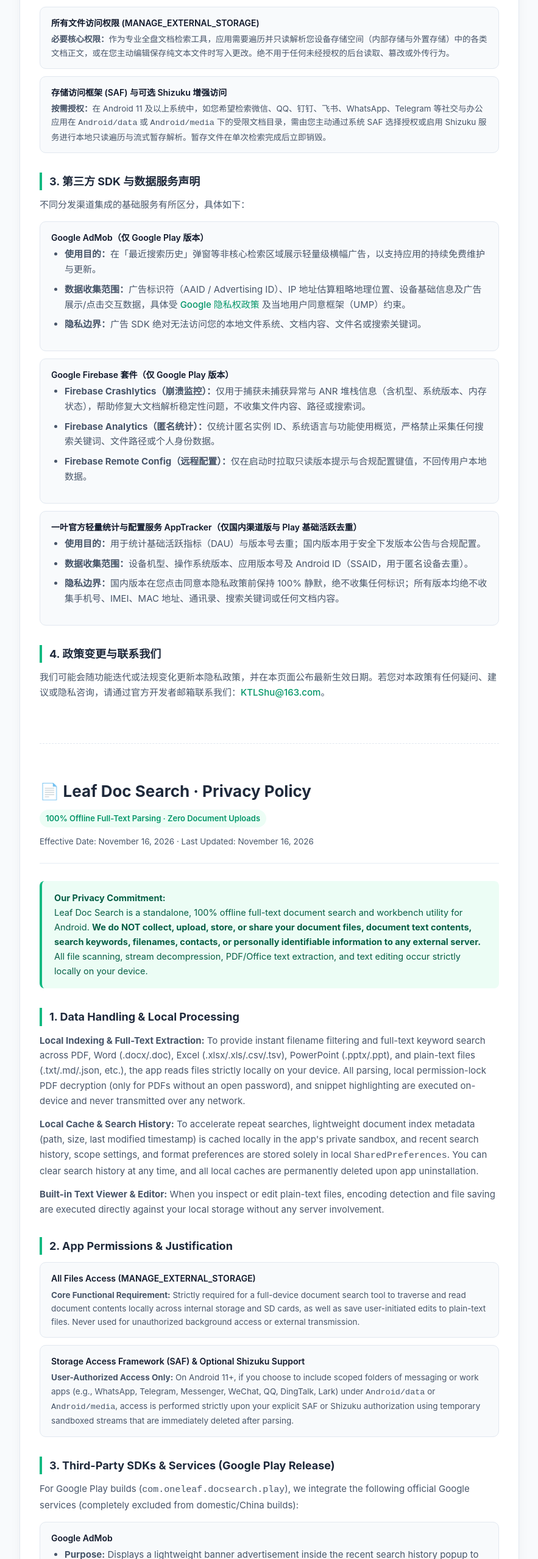
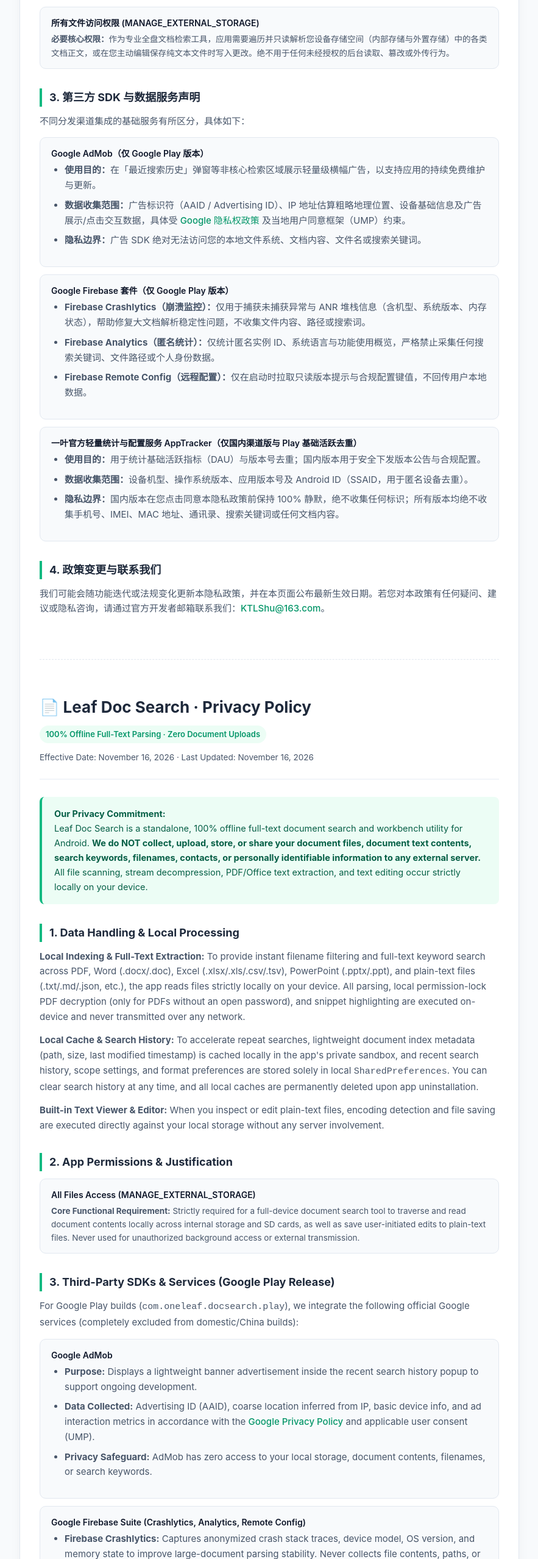
Before and after one commit to KTLShu/privacy-policy, a plain HTML site: page docsearch/index.html in a window 1280 px wide. Shown: the part 885-3442 px from the top of the page at 61% size, without its empty margins (198-1081 px from the left). Drawn offline with Linux system fonts and the light colour scheme.

Commit message:
Update index.html

```diff
--- a/docsearch/index.html
+++ b/docsearch/index.html
@@ -242,11 +242,6 @@
         <div class="perm-desc"><strong>必要核心权限：</strong>作为专业全盘文档检索工具，应用需要遍历并只读解析您设备存储空间（内部存储与外置存储）中的各类文档正文，或在您主动编辑保存纯文本文件时写入更改。绝不用于任何未经授权的后台读取、篡改或外传行为。</div>
     </div>
 
-    <div class="permission-card">
-        <div class="perm-title">存储访问框架 (SAF) 与可选 Shizuku 增强访问</div>
-        <div class="perm-desc"><strong>按需授权：</strong>在 Android 11 及以上系统中，如您希望检索微信、QQ、钉钉、飞书、WhatsApp、Telegram 等社交与办公应用在 <code>Android/data</code> 或 <code>Android/media</code> 下的受限文档目录，需由您主动通过系统 SAF 选择授权或启用 Shizuku 服务进行本地只读遍历与流式暂存解析。暂存文件在单次检索完成后立即销毁。</div>
-    </div>
-
     <h2>3. 第三方 SDK 与数据服务声明</h2>
     <p>不同分发渠道集成的基础服务有所区分，具体如下：</p>
 
@@ -310,10 +305,6 @@
         <div class="perm-title">All Files Access (MANAGE_EXTERNAL_STORAGE)</div>
         <div class="perm-desc"><strong>Core Functional Requirement:</strong> Strictly required for a full-device document search tool to traverse and read document contents locally across internal storage and SD cards, as well as save user-initiated edits to plain-text files. Never used for unauthorized background access or external transmission.</div>
     </div>
-    <div class="permission-card">
-        <div class="perm-title">Storage Access Framework (SAF) & Optional Shizuku Support</div>
-        <div class="perm-desc"><strong>User-Authorized Access Only:</strong> On Android 11+, if you choose to include scoped folders of messaging or work apps (e.g., WhatsApp, Telegram, Messenger, WeChat, QQ, DingTalk, Lark) under <code>Android/data</code> or <code>Android/media</code>, access is performed strictly upon your explicit SAF or Shizuku authorization using temporary sandboxed streams that are immediately deleted after parsing.</div>
-    </div>
 
     <h2>3. Third-Party SDKs & Services (Google Play Release)</h2>
     <p>For Google Play builds (<code>com.oneleaf.docsearch.play</code>), we integrate the following official Google services (completely excluded from domestic/China builds):</p>
```
